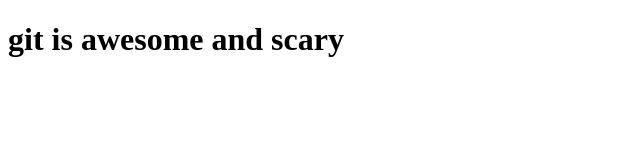
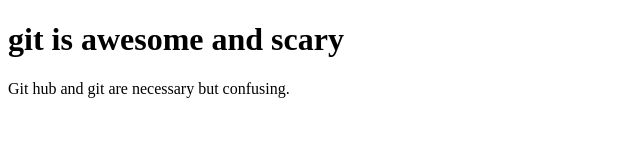
Before and after one commit to KrystalGates/github101, a plain HTML site: page index.html in a window 1280 px wide. Shown: the whole page, without its empty margins (0-640 px from the left). Drawn offline with Linux system fonts and the light colour scheme.

Commit message:
Added new paragraph

```diff
--- a/index.html
+++ b/index.html
@@ -8,5 +8,8 @@
 </head>
 <body>
     <h1>git is awesome and scary</h1>
+    <p>
+        Git hub and git are necessary but confusing.
+    </p>
 </body>
 </html>
```
